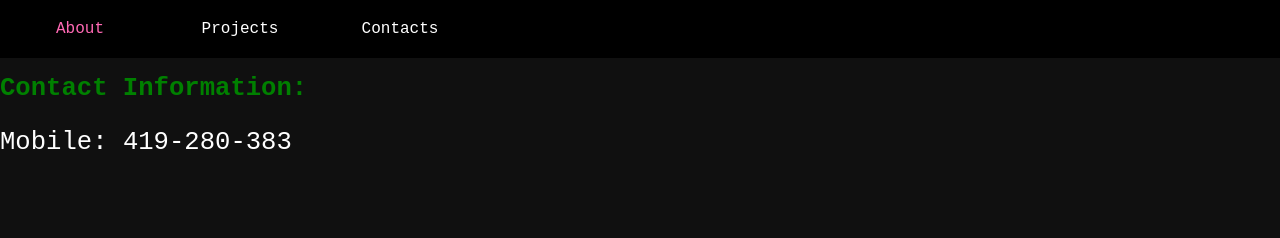
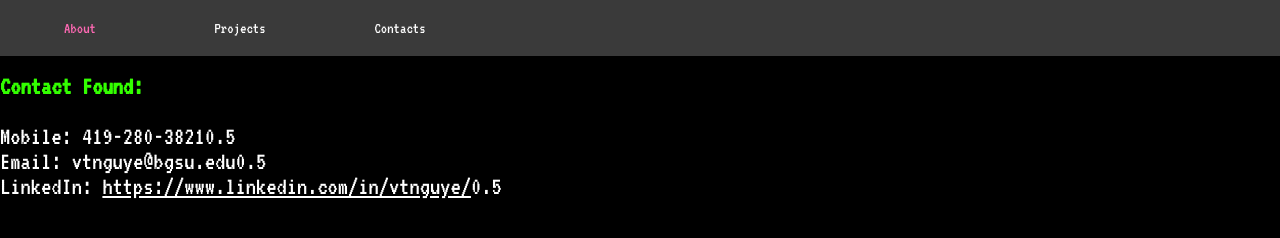
Before and after one commit to vtnguye/vtnguye.github.io, a plain HTML site: page contacts.html in a window 1280 px wide. Drawn offline with nearby package versions, Linux system fonts and the light colour scheme.

Commit message:
Update font-family and resume

```diff
--- a/contacts.html
+++ b/contacts.html
@@ -31,9 +31,9 @@
             <pre id="ticker">
             </pre>
             <pre id="type">
-<kbd>Mobile: 419-280-3821</kbd>
-<kbd>Email: vtnguye@bgsu.edu</kbd>
-<kbd>LinkedIn: https://www.linkedin.com/in/vtnguye/</kbd>
+<ins>Mobile: 419-280-3821</ins><ins>0.5</ins>
+<ins>Email: vtnguye@bgsu.edu</ins><ins>0.5</ins>
+<ins>LinkedIn: <a target="_blank" href="https://www.linkedin.com/in/vtnguye/">https://www.linkedin.com/in/vtnguye/</a></ins><ins>0.5</ins>
 
 </pre>
         </div>
@@ -44,7 +44,7 @@
         ];
 
         $('#ticker').t(
-            tickr.join(x = '<ins>1</ins><del>*</del>') + x +'<ins class="dir"><strong>Contact Information:</strong></ins>',
+            tickr.join(x = '<ins>1</ins><del>*</del>') + x +'<ins class="dir"><strong>Contact Found:</strong></ins>',
             { speed: 10, repeat: false, blink_perm:false,caret:false,
                 fin:function(){
                 $('#ticker').t_off([true])
--- a/css/master.css
+++ b/css/master.css
@@ -1,13 +1,15 @@
+html *{
+    font-family: 'VT323';
+}
 body {
-    background-color: #101010;
+    background-color: #000000;
     color: white;
-    font-family: a, monospace;
     font-weight: lighter;
     margin: 0;
     word-wrap: break-word;
 }
 nav {
-    background-color: #000000;
+    background-color: #3a3a3a;
     position: fixed;
     width: 100%;
 }
@@ -64,7 +66,7 @@ pre{
 }
 
 .dir {
-    color: green;
+    color: #33ff00;
 }
 
 ins,del {
```
Also changed, not shown: index.html (+4 -7 lines).
